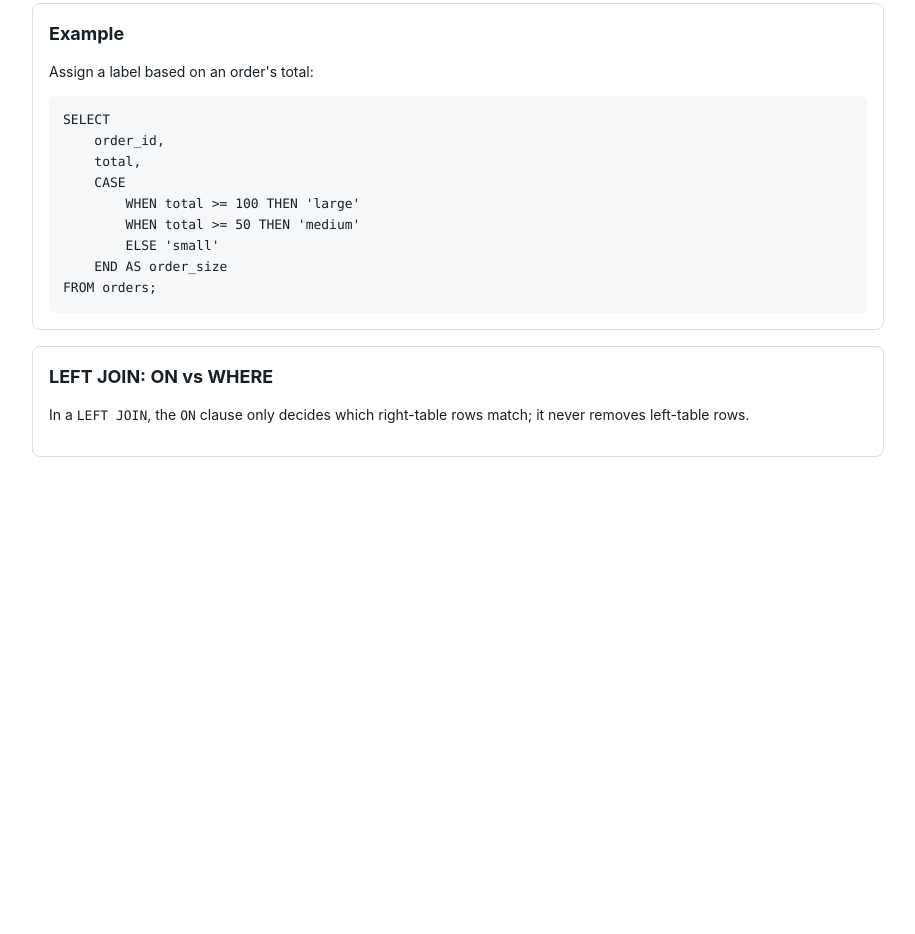
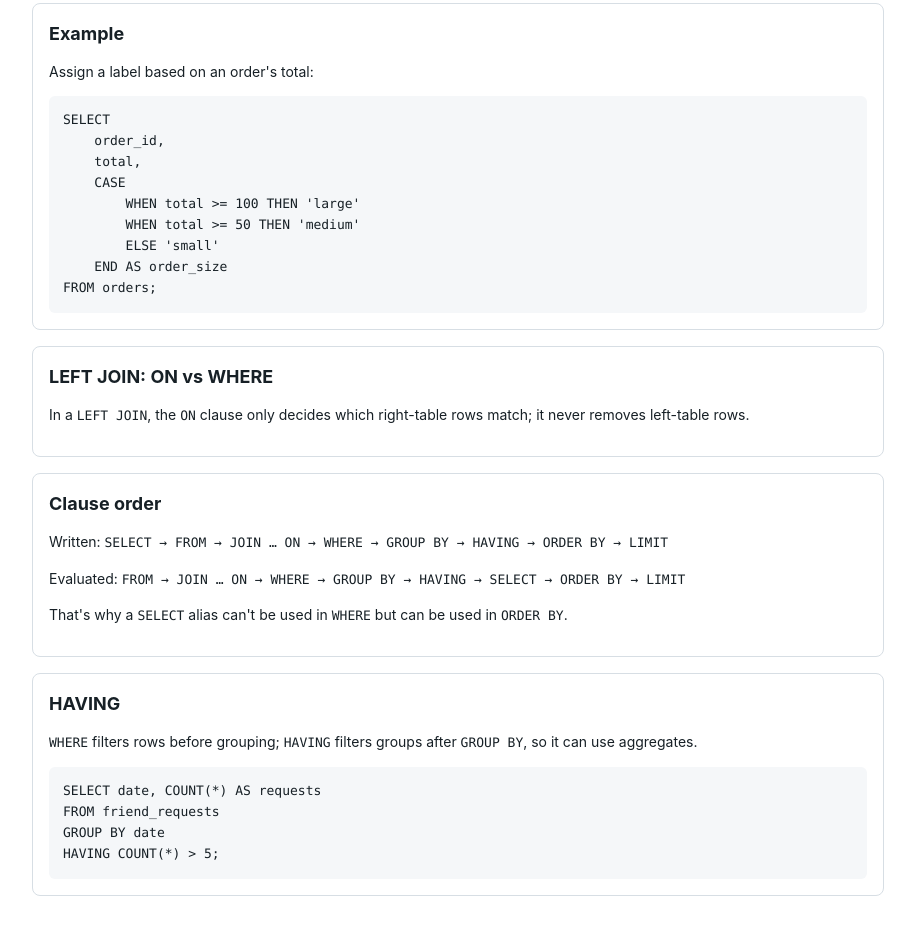
Before and after one commit to prateek-mehra/data-science-cheat-sheets, a plain HTML site: page sql-cheatsheet.html in a window 1280 px wide. Shown: the part 456-1390 px from the top of the page, without its empty margins (182-1097 px from the left). Before the commit the page ends 953 px from the top, so only its background shows below. Drawn offline with Linux system fonts and the light colour scheme.

Commit message:
Add clause order and HAVING to SQL cheat sheet; rename index link to Overview
Co-Authored-By: Claude Opus 5.5 <noreply@anthropic.com>

```diff
--- a/sql-cheatsheet.html
+++ b/sql-cheatsheet.html
@@ -3,7 +3,7 @@
 <head>
   <meta charset="utf-8">
   <meta name="viewport" content="width=device-width, initial-scale=1">
-  <title>SQL Cheat Sheet — CASE WHEN</title>
+  <title>SQL Cheat Sheet</title>
   <style>
     :root { --ink: #172026; --muted: #52616b; --line: #d7dee4; --soft: #f5f7f9; --blue: #0b67b2; }
     * { box-sizing: border-box; }
@@ -24,7 +24,7 @@
   <main>
     <header>
       <h1>SQL Cheat Sheet</h1>
-      <div class="subtitle">Conditional logic with <code>CASE WHEN</code>.</div>
+      <div class="subtitle"><code>CASE WHEN</code>, joins, grouping and clause order.</div>
     </header>
     <p><a href="index.html">← Back to cheat sheets</a></p>
     <section>
@@ -54,6 +54,20 @@ FROM orders;</code></pre>
       <h2>LEFT JOIN: ON vs WHERE</h2>
       <p>In a <code>LEFT JOIN</code>, the <code>ON</code> clause only decides which right-table rows match; it never removes left-table rows.</p>
     </section>
+    <section>
+      <h2>Clause order</h2>
+      <p>Written: <code>SELECT → FROM → JOIN … ON → WHERE → GROUP BY → HAVING → ORDER BY → LIMIT</code></p>
+      <p>Evaluated: <code>FROM → JOIN … ON → WHERE → GROUP BY → HAVING → SELECT → ORDER BY → LIMIT</code></p>
+      <p>That's why a <code>SELECT</code> alias can't be used in <code>WHERE</code> but can be used in <code>ORDER BY</code>.</p>
+    </section>
+    <section>
+      <h2>HAVING</h2>
+      <p><code>WHERE</code> filters rows before grouping; <code>HAVING</code> filters groups after <code>GROUP BY</code>, so it can use aggregates.</p>
+      <pre><code>SELECT date, COUNT(*) AS requests
+FROM friend_requests
+GROUP BY date
+HAVING COUNT(*) &gt; 5;</code></pre>
+    </section>
   </main>
 </body>
 </html>
```
Also changed, not shown: index.html (+1 -1 lines).
